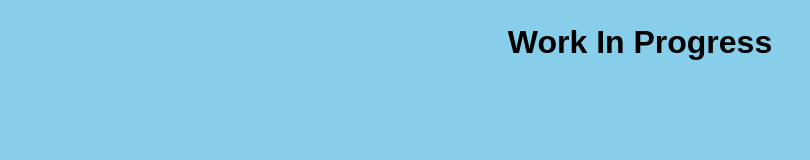
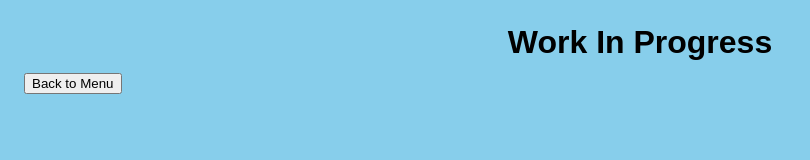
Before and after one commit to voidzcode/voidzcode.github.io, a plain HTML site: page games/aim-trainer-game/game.html in a window 1280 px wide. Shown: the whole page, without its empty margins (0-810 px from the left). Drawn offline with Linux system fonts and the light colour scheme; a web font is replaced by a local one.

Commit message:
Added back button (hotfix)

```diff
--- a/games/aim-trainer-game/game.html
+++ b/games/aim-trainer-game/game.html
@@ -28,5 +28,7 @@
   </head>
   <body>
     <h1 align="center">Work In Progress</h1>
+            <button align="center"class="btn btn-success" onclick="location.href='https://voidzcode.github.io/games/aim-trainer-game/';">
+        <span>Back to Menu</span>
   </body>
 </html>
```
